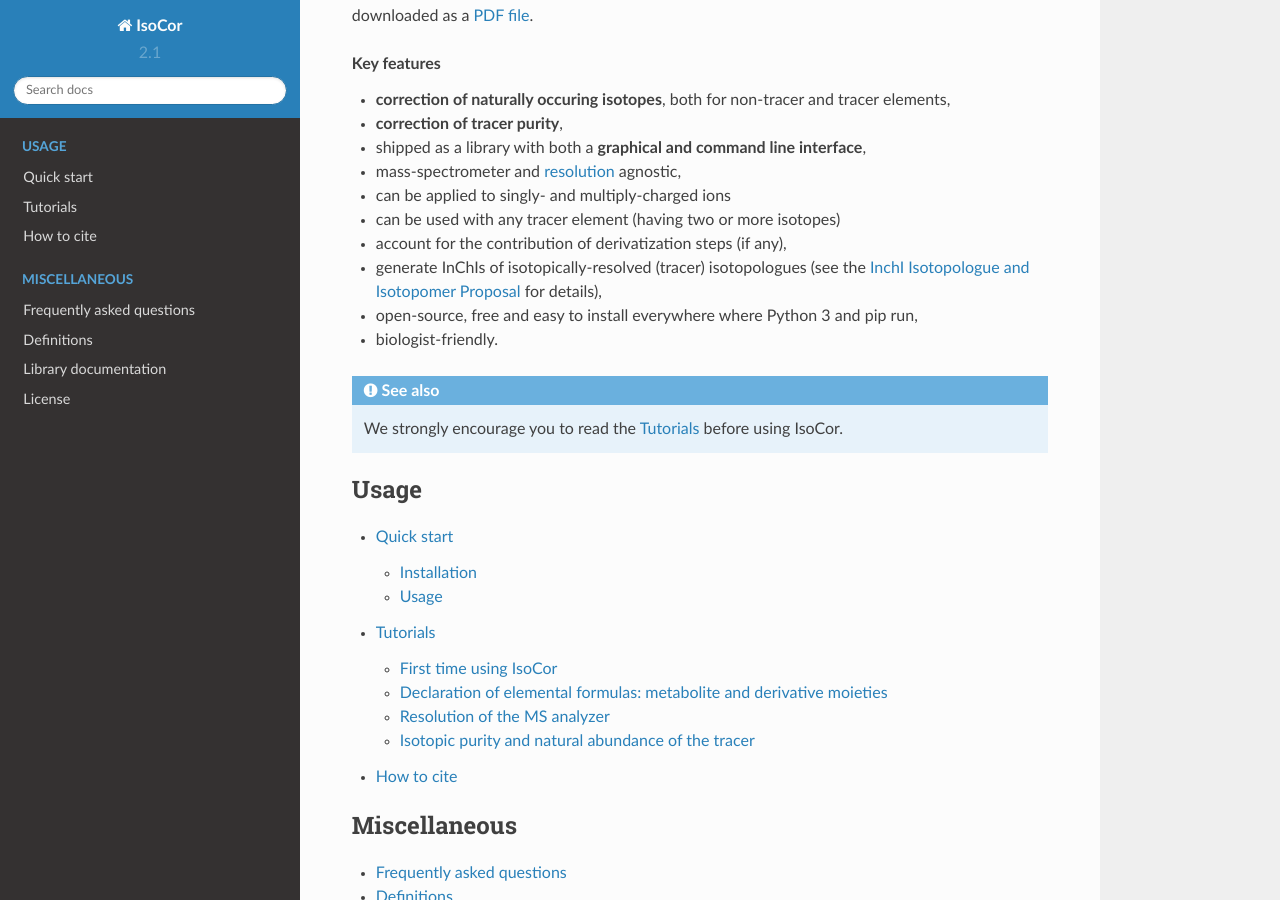
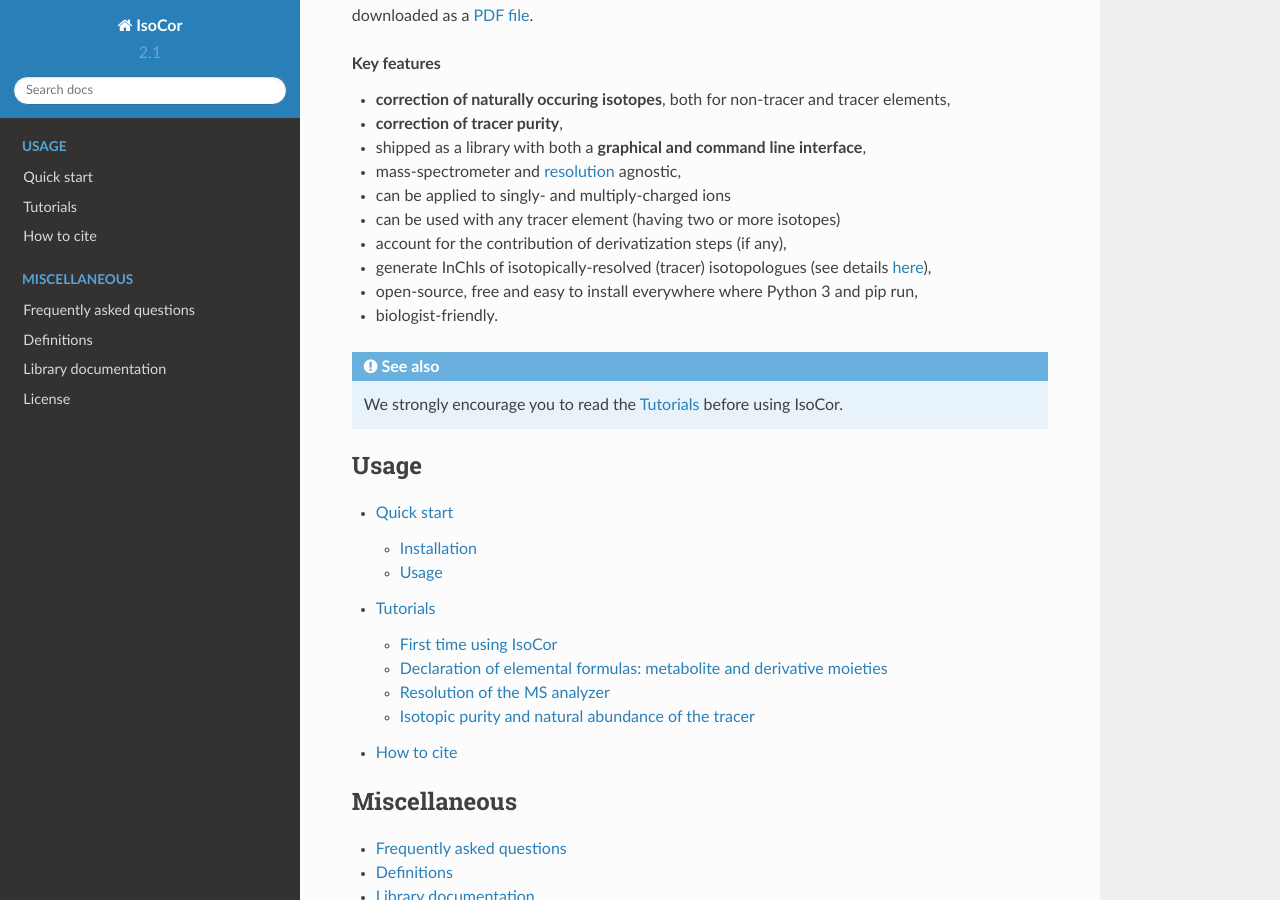
Before and after one commit to MetaSys-LISBP/IsoCor, a Sphinx documentation site: the page built from doc/index.rst, in a window 1280 px wide and 900 px high, scrolled down 822 px. Built offline with Sphinx 7.4.7 and the Read the Docs theme 2.0.0, drawn with Linux system fonts in a browser that asks for light colours.

Commit message:
update doc for isotopic inchis

```diff
--- a/doc/index.rst
+++ b/doc/index.rst
@@ -35,7 +35,7 @@
 * can be applied to singly- and multiply-charged ions
 * can be used with any tracer element (having two or more isotopes)
 * account for the contribution of derivatization steps (if any),
-* generate InChIs of isotopically-resolved (tracer) isotopologues (see the `InchI Isotopologue and Isotopomer Proposal <https://figshare.com/articles/InchI_Isotopologue_and_Isotopomer_Proposal/7150964>`_ for details),
+* generate InChIs of isotopically-resolved (tracer) isotopologues (see details :ref:`here <isotopic_inchi>`),
 * open-source, free and easy to install everywhere where Python 3 and pip run,
 * biologist-friendly.
 
```
Also changed, not shown: README.md (+1 -1 lines).
